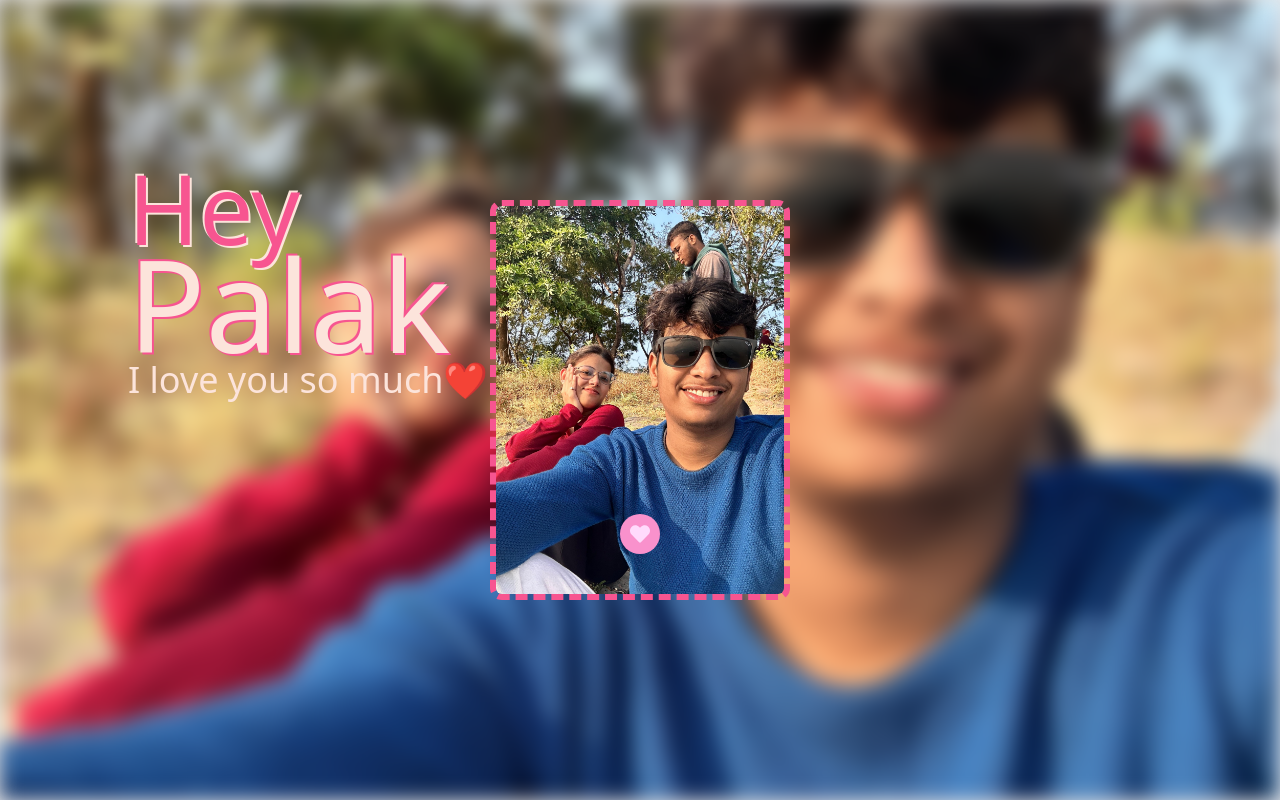
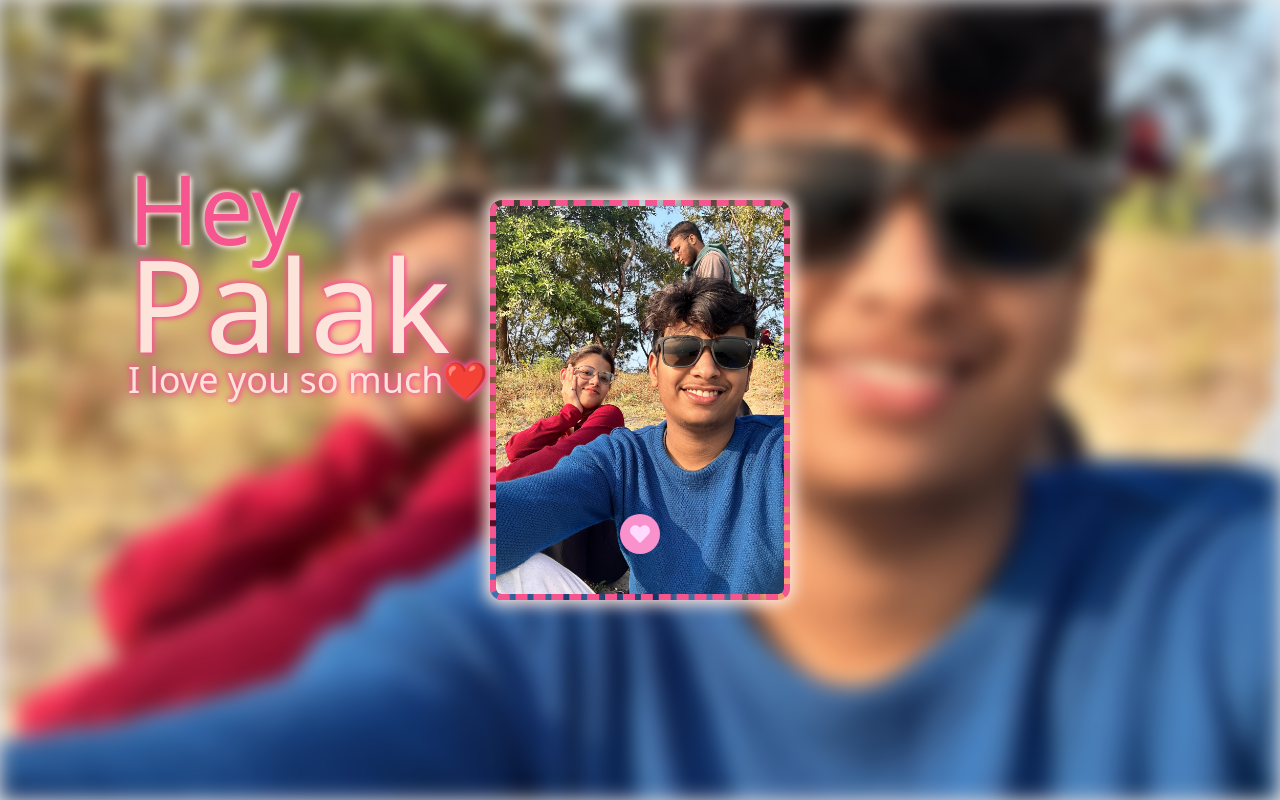
Before and after one commit to AbhimanyuSaxena1/HeyAshika2, a React (Vite) app: page / in a window 1280 px wide. Built offline with nearby package versions, Linux system fonts and the light colour scheme.

Commit message:
fix: enhance text shadow effects and update border styles in cards component

```diff
--- a/src/Components/cards.jsx
+++ b/src/Components/cards.jsx
@@ -9,11 +9,13 @@ import ILY from "../assets/ILY.mp3";
 function Cards() {
   const [val, setVal] = useState(false);
   const [currentImageIndex, setCurrentImageIndex] = useState(0);
+  const [shadowColor, setShadowColor] = useState("#f75590");
   const images = [img1, img2, img3, img4];
   const audioRef = useRef(null);
 
   const handleSpanClick = () => {
     setVal(!val);
+    setShadowColor(val ? "#f75590" : "#FCE4DB");
     if (audioRef.current) {
       audioRef.current.src = ILY;
       audioRef.current.play();
@@ -32,37 +34,26 @@ function Cards() {
       />
       <h1
         className={`${val === false ? "text-[#f75590]" : "text-[#FCE4DB]"} z-20 text-7xl stroke-black font-["Salita"] absolute top-[13%] lg:top-[20%] lg:text-8xl lg:left-[10%]`}
-        style={{ textShadow: `${val === false ? '2px 2px 0 #FCE4DB, -2px -2px 0 #FCE4DB' : '2px 2px 0 #f75590, -2px -2px 0 #f75590'}` }}
+        style={{ textShadow: `${val === false ? '2px 2px 5px #FCE4DB, -2px -2px 5px #FCE4DB' : '2px 2px 5px #f75590, -2px -2px 5px #f75590'}` }}
       >
         Hey
       </h1>
       <h1
         className={`${val === false ? "text-[#FCE4DB]" : "text-[#f75590]"} z-20 text-8xl rounded-full font-["Salita"] absolute top-[20%] lg:top-[30%] lg:text-9xl lg:left-[10%]`}
-        style={{ textShadow: `${val === false ? '2px 2px 0 #f75590, -2px -2px 0 #f75590' : '2px 2px 0 #FCE4DB, -2px -2px 0 #FCE4DB'}` }}
+        style={{ textShadow: `${val === false ? '2px 2px 5px #f75590, -2px -2px 5px #f75590' : '2px 2px 5px #FCE4DB, -2px -2px 5px #FCE4DB'}` }}
       >
         Palak
       </h1>
       <h1
         className={`${val === false ? "text-[#FCE4DB]" : "text-[#f75590]"} z-20 text-4xl rounded-full font-["Salita"] absolute bottom-[20%] lg:top-[45%] lg:text-4xl lg:left-[10%]`}
+        style={{ textShadow: `2px 2px 5px ${shadowColor}, -2px -2px 5px ${shadowColor}` }}
       >
         I love you so much❤️
       </h1>
-      <div
-        className={`rounded-xl w-75 h-100 ${
-          val === false ? "border-[#f75590]" : "border-[#FCE4DB]"
-        } border-6 border-dashed relative overflow-hidden flex justify-center items-center`}
-      >
-        <div
-          className='w-full h-full flex transition-transform duration-1000 transform'
-          style={{ transform: `translateX(-${currentImageIndex * 100}%)` }}
-        >
+      <div className={`rounded-xl w-75 h-100 ${val === false ? "border-[#f75590]" : "border-[#FCE4DB]"} border-6 border-dashed relative overflow-hidden flex justify-center items-center`} style={{ boxShadow: `0 0 15px 5px ${val === false ? '#FCE4DB' : '#f75590'}` }}>
+        <div className='w-full h-full flex transition-transform duration-1000 transform' style={{ transform: `translateX(-${currentImageIndex * 100}%)` }}>
           {images.map((image, index) => (
-            <img
-              key={index}
-              src={image}
-              className='object-cover h-full w-full transition-all duration-1000'
-              alt={`image-${index}`}
-            />
+            <img key={index} src={image} className='object-cover h-full w-full transition-all duration-1000' alt={`image-${index}`} />
           ))}
         </div>
         <span
```
